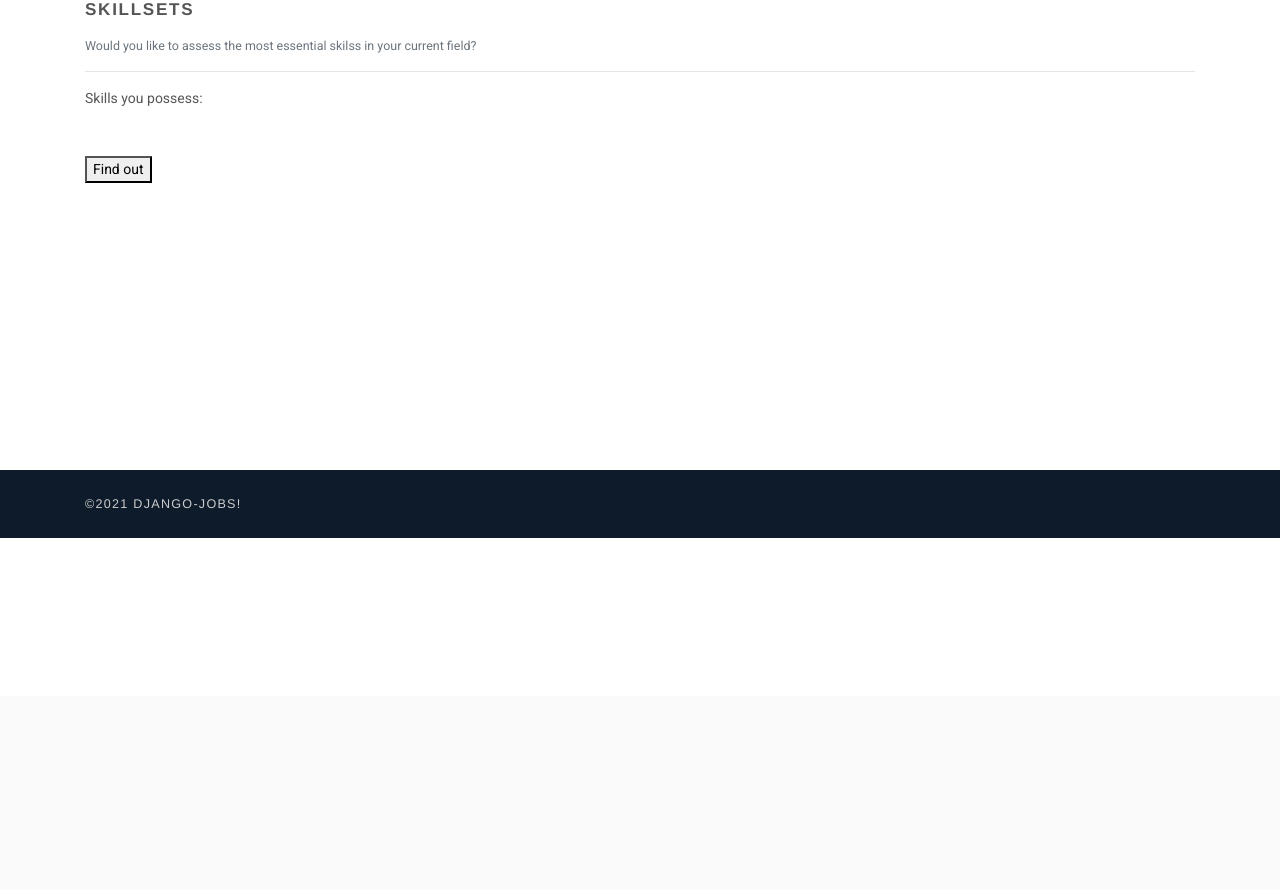
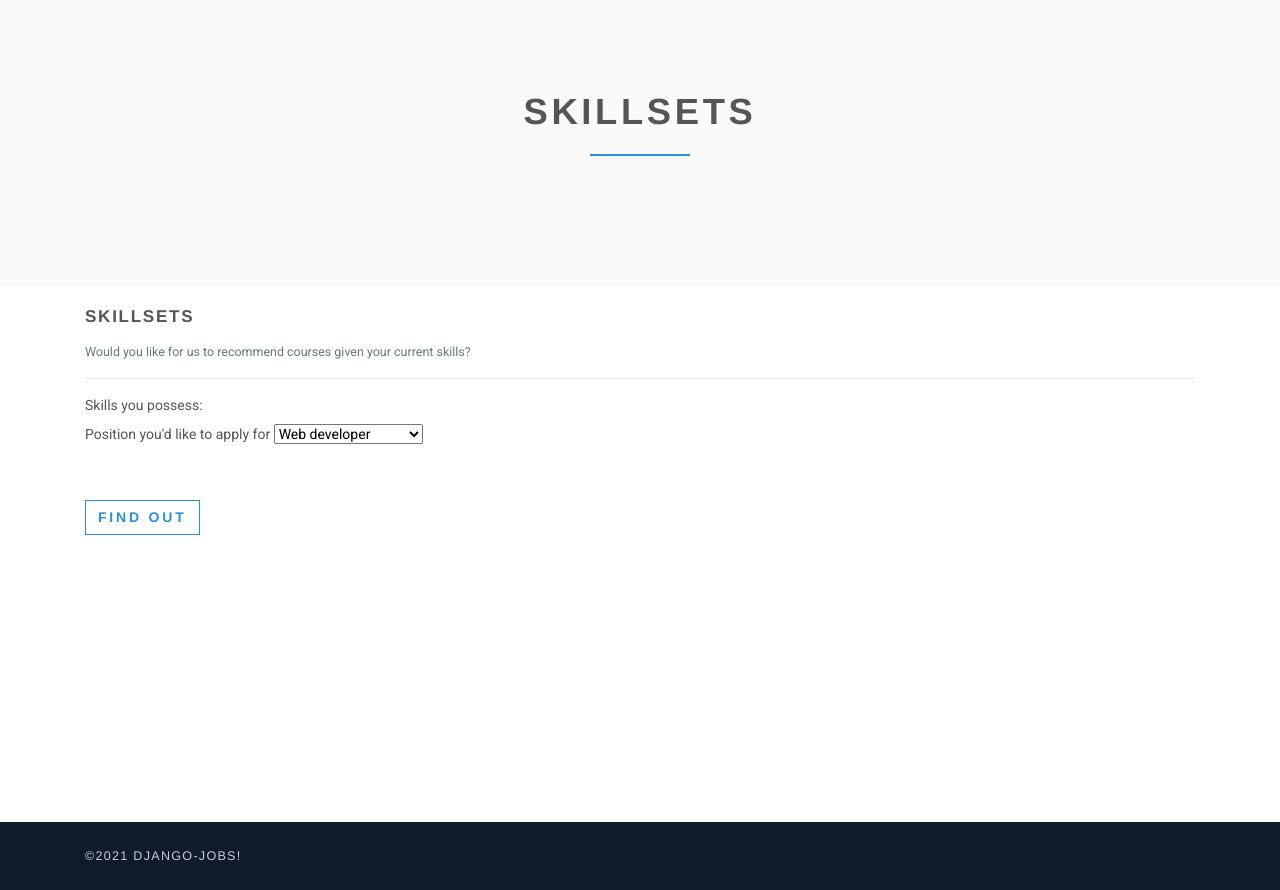
Before and after one commit to Aron-R/Recruit-pursuit, a Django app: page /en/skillsets in a window 1280 px wide. Shown: the part 104-994 px from the top of the page. Before the commit the page ends 642 px from the top, so only its background shows below. Run offline with Django 3.2, Linux system fonts and the light colour scheme; data comes from the database, SQL or seed files in the repository; data that the repository does not hold is empty; some libraries are stand-ins or nearby versions.

Commit message:
Skillset: user input completed

```diff
--- a/jobsapp/views/home.py
+++ b/jobsapp/views/home.py
@@ -177,12 +177,15 @@ def skillset(request):
     paginator = Paginator(all_checker,10)
     page = request.GET.get('page')
     checkers = paginator.get_page(page)
-    result = colors.objects.all()
-    return render(request,'./skillsets.html',{"colors":result})
+    result = skillset_table.objects.all()
+    j = ['Web developer','Python programmer', 'Data Scientist','Full Stack Developer']
+    return render(request,'./skillsets.html',{"skills":result, "jobs":j})
 
 def skillsetResult(request):
     n = request.POST.getlist('checks')
-    print(n)
+    j = request.POST.get('job_name')
+
+    print(n,j)
     if (n):
         return render(request,'./skillsets-case1.html')
     # else:
--- a/templates/skillsets.html
+++ b/templates/skillsets.html
@@ -59,14 +59,23 @@
                 </form>
            </div>
 </section>  -->
-
+<section class="bg-light-gray">
+    <div class="container">
+        <div class="row">
+            <div class="col-lg-8 mx-auto">
+                <h1 class="heading">Skillsets</h1>
+            </div>
+        </div>
+    </div>
+</section>
+<br>
+<div class="container">
 <form method="POST" action="{% url 'jobs:skillsetResult' %}">
     {% csrf_token %}
-    <div class="container">
         <div class="row">
             <div class="col-lg-12">
                 <h4>Skillsets</h4>
-                <p class="text-muted text-small"> Would you like to assess the most essential skilss in your current field? </p>
+                <p class="text-muted text-small"> Would you like for us to recommend courses given your current skills? </p>
                 <hr>
             </div>
         </div>
@@ -78,21 +87,30 @@
     <table id="skill">
         <tr>
             <td>
-                {% for i in colors %}
+                {% for i in skills %}
                 <!-- <input type="text" id="n_name" placeholder="n_name" name="n_name" required> -->
-                <input type="checkbox" value="{{i.colors}}", name="checks"> <p>  {{i.colors}}  </p>
+                <input type="checkbox" value="{{i.user_qualifications}}", name="checks"> <p>  {{i.user_qualifications}}  </p>
                 {% endfor %}
             </td>
             </tr>
+
+            <label> Position you'd like to apply for <label>
+                <select id="job_name" name="job_name">
+                    {% for i in jobs %}
+                    <option value="{{ i }}">{{ i }}</option>
+                    {% endfor %}
+                </select>
+
     </table>
 
 </div>
 </div>
 
         <br>
-        <button class="button" type="submit" onclick="this.disabled=true,this.form.submit();">Find out</button>
+        <button class="btn btn-outline-white-primary" type="submit" onclick="this.disabled=true,this.form.submit();">Find out</button>
   </form>
 
+</div class="container">
 
 {% endblock %}
 
```
Also changed, not shown: jobsapp/models.py (+8 -3 lines), jobsapp/migrations/0016_auto_20210622_2325.py (added), jobsapp/migrations/0017_auto_20210622_2334.py (added).
